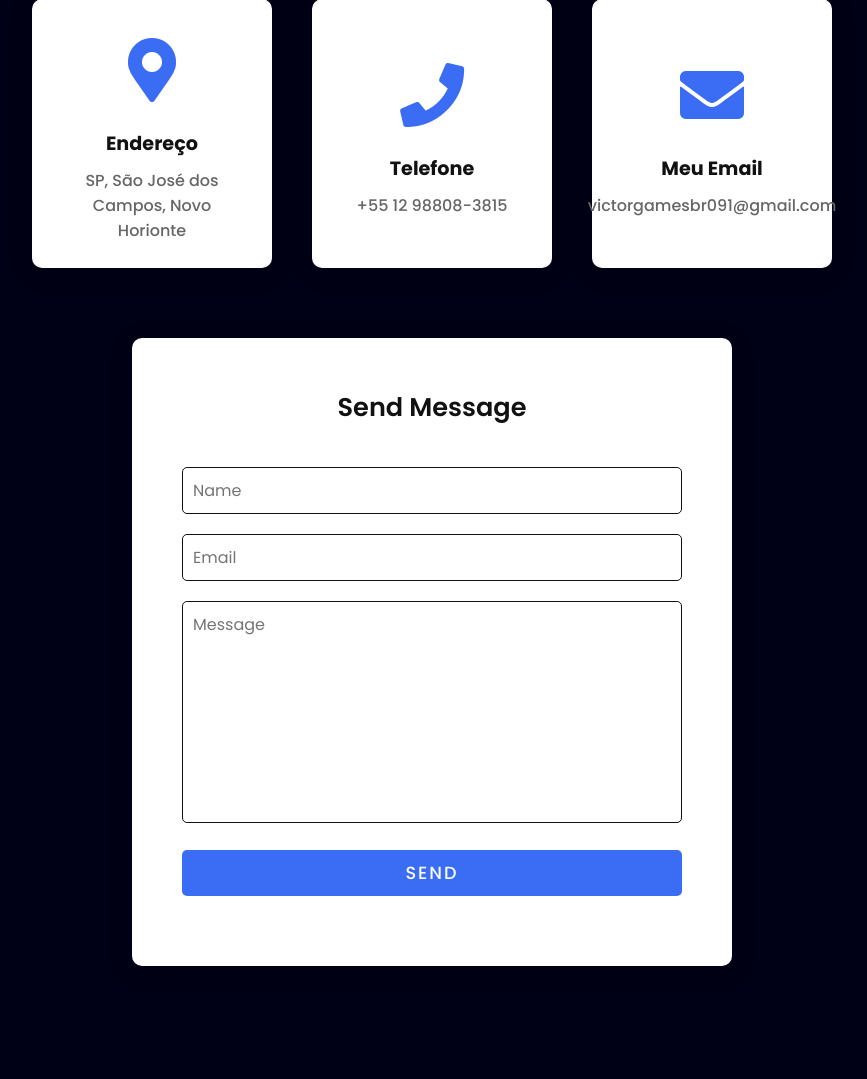
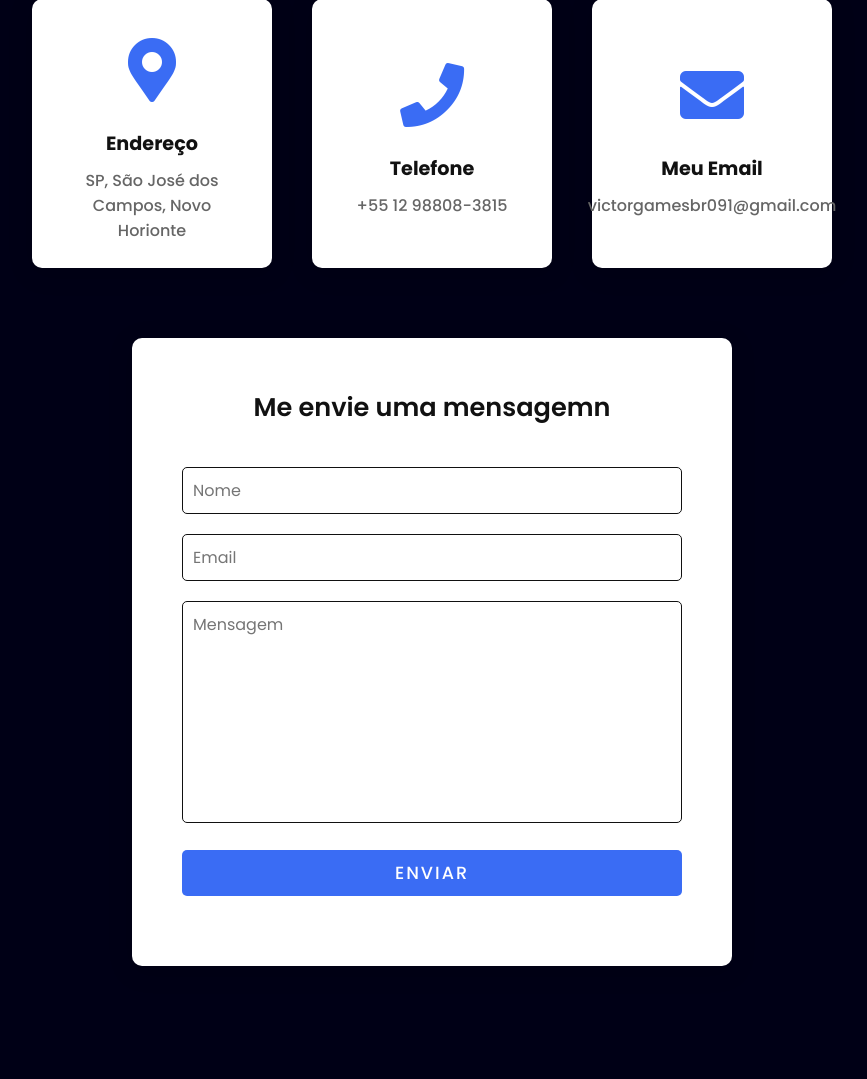
Before and after one commit to VictorSantos18/Portifolio, a Flask app: page /contato.html in a window 1280 px wide. Shown: the part 433-1512 px from the top of the page, without its empty margins (208-1075 px from the left). Run offline with Flask 2, Linux system fonts and the light colour scheme.

Commit message:
atualização do formulário

```diff
--- a/src/templates/contato.html
+++ b/src/templates/contato.html
@@ -225,18 +225,18 @@
         </div>
         <div class="row">
           <div class="contact-form reveal">
-            <h3>Send Message</h3>
+            <h3>Me envie uma mensagemn</h3>
             <div class="input-box">
-              <input type="text" name="" value="" placeholder="Name">
+              <input type="text" name="" value="" placeholder="Nome">
             </div>
             <div class="input-box">
               <input type="text" name="" value="" placeholder="Email">
             </div>
             <div class="input-box">
-              <textarea name="name" rows="8" cols="80" placeholder="Message"></textarea>
+              <textarea name="name" rows="8" cols="80" placeholder="Mensagem"></textarea>
             </div>
             <div class="input-box">
-              <input type="submit" class="send-btn" name="" value="Send">
+              <input type="submit" class="send-btn" name="" value="Enviar">
             </div>
           </div>
         </div>
```
